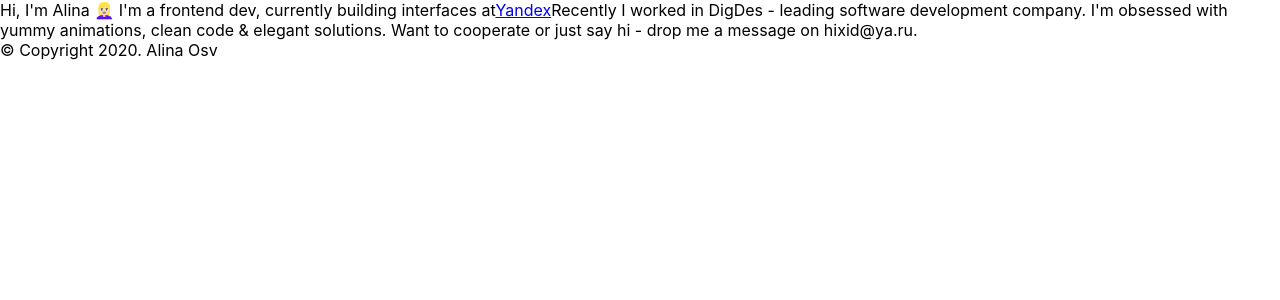
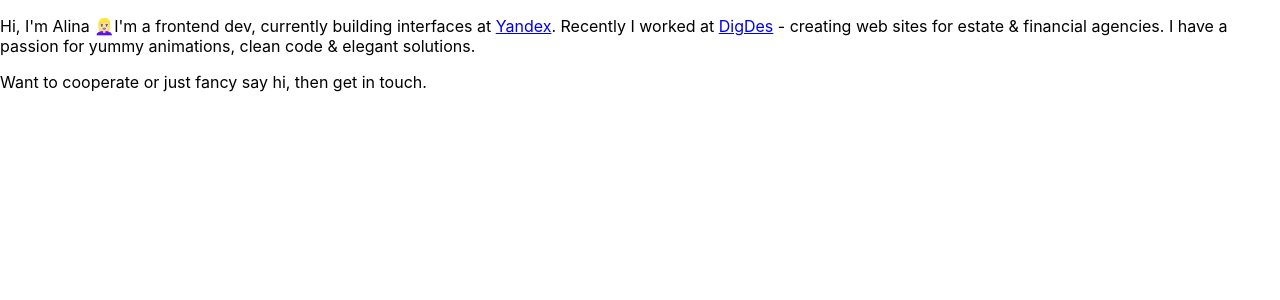
Before and after one commit to alinaosv/alinaosv.github.io, a React (Create React App) app: page / in a window 1280 px wide. Shown: the top 300 px of the page. Built offline with nearby package versions, Linux system fonts and the light colour scheme.

Commit message:
Improved folder structure, disabled footer

```diff
--- a/src/App.js
+++ b/src/App.js
@@ -1,14 +1,10 @@
 import React from 'react';
-import Header from './blocks/header/index';
-import Footer from './blocks/footer/index';
-import About from './pages/about';
+import About from './pages/about/index';
 
 function App() {
   return (
     <div className="layout">
-      <Header />
       <About />
-      <Footer />
     </div>
   );
 }
--- a/src/blocks/footer/index.js
+++ b/src/blocks/footer/index.js
@@ -2,7 +2,7 @@ import React from 'react';
 
 function Footer() {
     return (
-        <footer>© Copyright 2020. Alina Osv {/*  Link: github, linkedIn  */}</footer>
+        <footer></footer>
     );
 }
 
--- a/src/pages/about.js
+++ /dev/null
@@ -1,15 +0,0 @@
-import React from 'react';
-
-function About() {
-    return (
-        <div>
-            Hi, I'm Alina <span role="img" aria-label="girl emoji">👱🏻‍♀️</span> I'm a frontend dev, currently building interfaces at
-            <a href="https://yandex.ru">Yandex</a>
-            Recently I worked in DigDes - leading software development company.
-            I'm obsessed with yummy animations, clean code & elegant solutions.
-            Want to cooperate or just say hi - drop me a message on hixid@ya.ru.
-        </div>
-    );
-}
-
-export default About;
--- /dev/null
+++ b/src/pages/about/index.js
@@ -0,0 +1,22 @@
+import React from 'react';
+
+function About() {
+    return (
+        <div>
+            <p>
+                Hi, I'm Alina <span role="img" aria-label="girl emoji">👱🏻‍♀️</span>
+                I'm a frontend dev, currently building interfaces at <a target="_blank" href="https://yandex.ru">Yandex</a>.
+                Recently I worked at <a target="_blank" href="https://digdes.ru">DigDes</a> - creating web sites for estate & financial agencies.
+                I have a passion for yummy animations, clean code & elegant solutions.
+            </p>
+
+            <p>
+                Want to cooperate or just fancy say hi, then get in touch.
+                {/* drop me a message on hixid@ya.ru. */}
+                {/* Link to linkedIn, github, mail */}
+            </p>
+        </div>
+    );
+}
+
+export default About;
```
